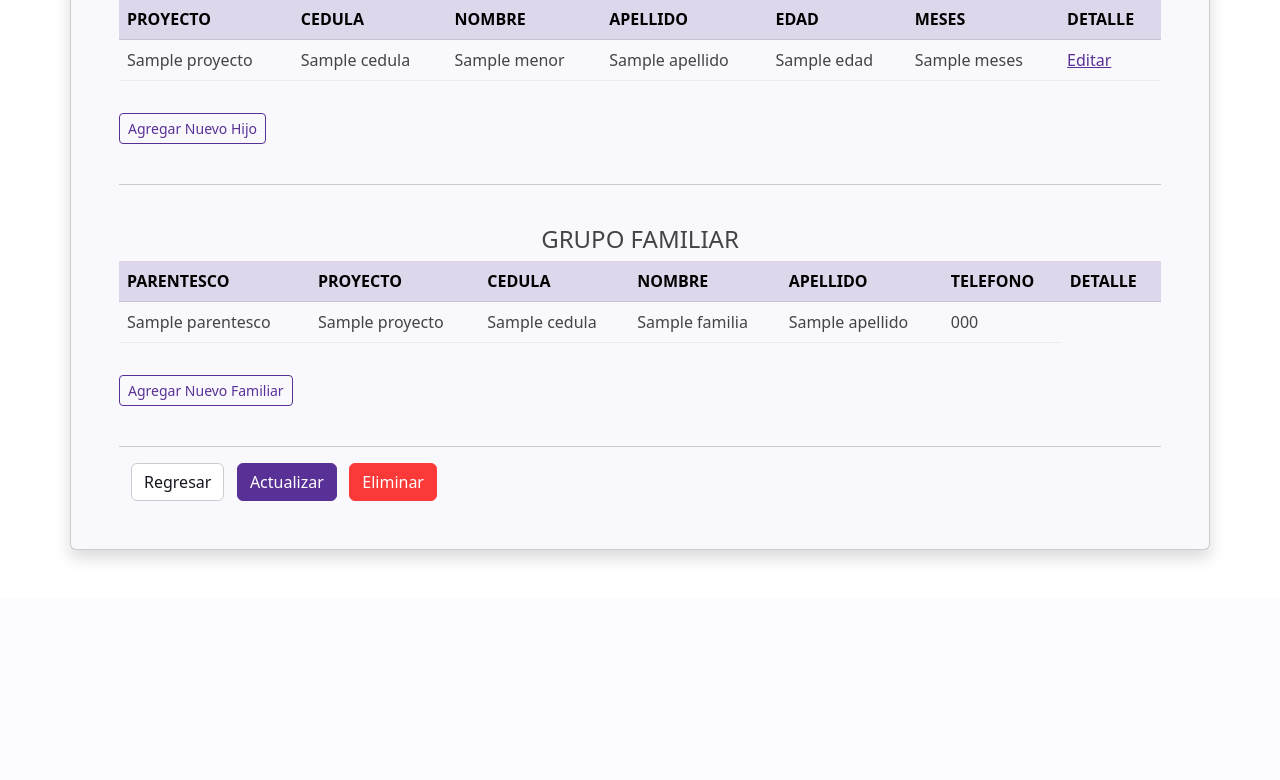
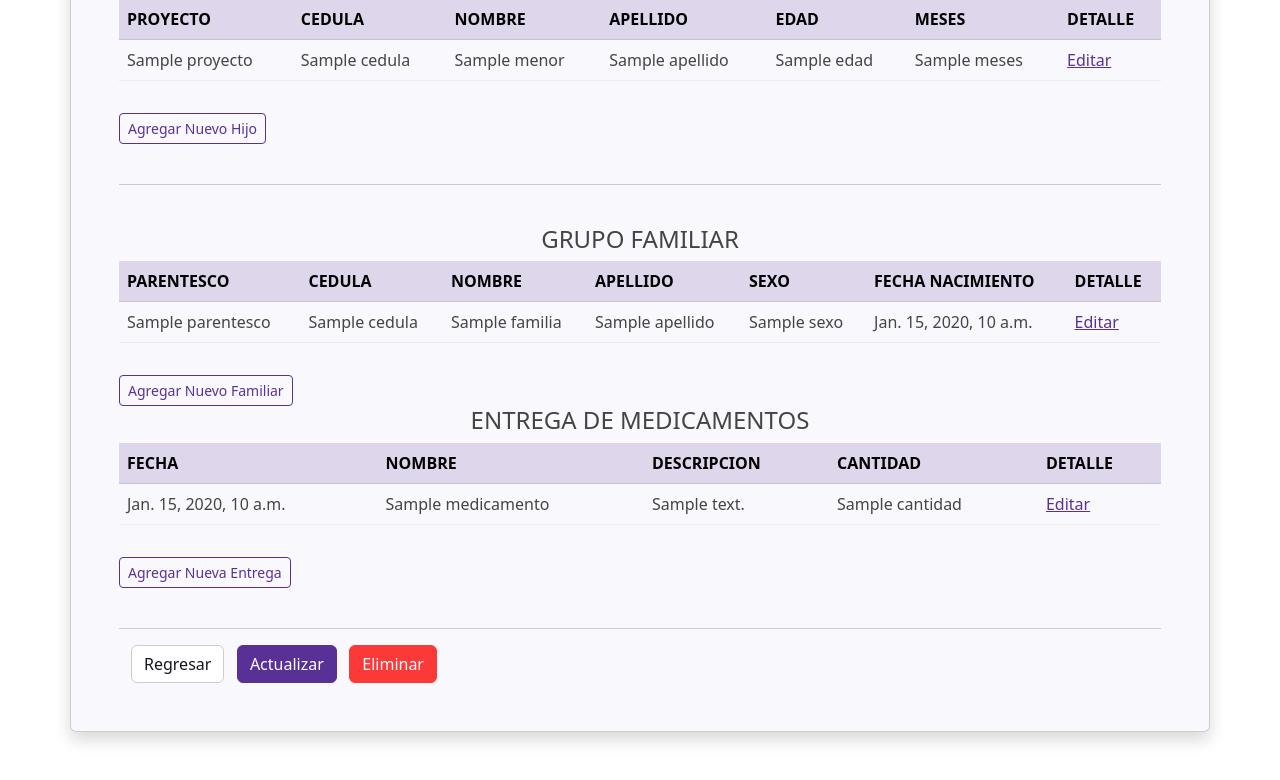
Before and after one commit to aerocaracas/Proyecto-Bokitas, a Django app: template beneficiario/templates/beneficiario_detalle.html in a window 1280 px wide. Shown: the part 927-1707 px from the top of the page. Before the commit the page ends 1487 px from the top, so only its background shows below. Run offline with Django 5.2, Linux system fonts and the light colour scheme; the template is opened without the code that fills it: most values are stand-ins (such as "Sample title", 1, 10 or a date in 2020); some libraries are stand-ins or nearby versions.

Commit message:
update 18-04-24
update 18-04-24

```diff
--- a/beneficiario/templates/beneficiario_detalle.html
+++ b/beneficiario/templates/beneficiario_detalle.html
@@ -229,11 +229,11 @@
             <thead class="table-primary">
                 <tr>
                     <th scope="col">PARENTESCO</th>
-                    <th scope="col">PROYECTO</th>
                     <th scope="col">CEDULA</th>
                     <th scope="col">NOMBRE</th>
                     <th scope="col">APELLIDO</th>
-                    <th scope="col">TELEFONO</th>
+                    <th scope="col">SEXO</th>
+                    <th scope="col">FECHA NACIMIENTO</th>
                     <th scope="col">DETALLE</th>
                 </tr>
             </thead>
@@ -242,11 +242,12 @@
                     {% for familia in familias %}
                         <tr>
                             <td>{{familia.parentesco}}</td>
-                            <td>{{familia.proyecto}}</td>
                             <td>{{familia.cedula}}</td>
                             <td>{{familia.nombre}}</td>
                             <td>{{familia.apellido}}</td>
-                            <td>{{familia.telefono}}</td>
+                            <td>{{familia.sexo}}</td>
+                            <td>{{familia.fecha_nac}}</td>
+                            <td> <a href="#">Editar</a> </td>
                         </tr>
                     {% endfor %}
                 {% endif%}
@@ -257,12 +258,12 @@
         <div class="d-flex justify-content-center">
             <ul class="pagination">
                 <li class="page-item d-none d-sm-block">
-                    {% if menores.has_previous %}
+                    {% if familias.has_previous %}
                         <a class="page-link" href="?page={{ familias.previous_page_number }}#pagtable">Anterior</a>
                     {% endif%}
                 </li>
                 <li class="page-item d-none d-sm-block">
-                    {% if menores.has_next %}
+                    {% if familias.has_next %}
                         <a class="page-link" href="?page={{ familias.next_page_number }}#pagtable">Siguiente</a>
                     {% endif%}
                 </li>
@@ -273,6 +274,58 @@
         <a class="btn btn-outline-primary btn-sm" href="{% url 'familiar_crear' pk %}">
 
             Agregar Nuevo Familiar
+
+          </a>
+    </div>
+
+    <!-- ########  Tabla Medicamentro  ##########-->
+    <h4 class="text-center">ENTREGA DE MEDICAMENTOS</h4>
+    <div class="table-responsive">
+        <table class="table table-hover">
+            <thead class="table-primary">
+                <tr>
+                    <th scope="col">FECHA</th>
+                    <th scope="col">NOMBRE</th>
+                    <th scope="col">DESCRIPCION</th>
+                    <th scope="col">CANTIDAD</th>
+                    <th scope="col">DETALLE</th>
+                </tr>
+            </thead>
+            <tbody>
+                {% if medicamentos %}
+                    {% for medicamento in medicamentos %}
+                        <tr>
+                            <td>{{medicamento.fecha}}</td>
+                            <td>{{medicamento.nombre}}</td>
+                            <td>{{medicamento.descripcion}}</td>
+                            <td>{{medicamento.cantidad}}</td>
+                            <td> <a href="#">Editar</a> </td>
+                        </tr>
+                    {% endfor %}
+                {% endif%}
+            </tbody>
+        </table>
+
+        <!-- ########  paginador Familiares ##########-->
+        <div class="d-flex justify-content-center">
+            <ul class="pagination">
+                <li class="page-item d-none d-sm-block">
+                    {% if medicamentos.has_previous %}
+                        <a class="page-link" href="?page={{ medicamentos.previous_page_number }}#pagtable">Anterior</a>
+                    {% endif%}
+                </li>
+                <li class="page-item d-none d-sm-block">
+                    {% if medicamentos.has_next %}
+                        <a class="page-link" href="?page={{ medicamentos.next_page_number }}#pagtable">Siguiente</a>
+                    {% endif%}
+                </li>
+            </ul>
+        </div>
+
+        <!-- ########  Boton agregar Familiar  ##########-->
+        <a class="btn btn-outline-primary btn-sm" href="{% url 'medicamento_crear' pk %}">
+
+            Agregar Nueva Entrega
 
           </a>
     </div>
```
Also changed, not shown: beneficiario/views.py (+3 -6 lines), bokitas/models.py (+13 -2 lines), bokitas/migrations/0006_alter_familia_sexo.py (added), bokitas/migrations/0007_alter_familia_laboral.py (added), bokitas/migrations/0008_medicamentos.py (added), bokitas/migrations/0009_rename_medicamentos_medicamento.py (added).
